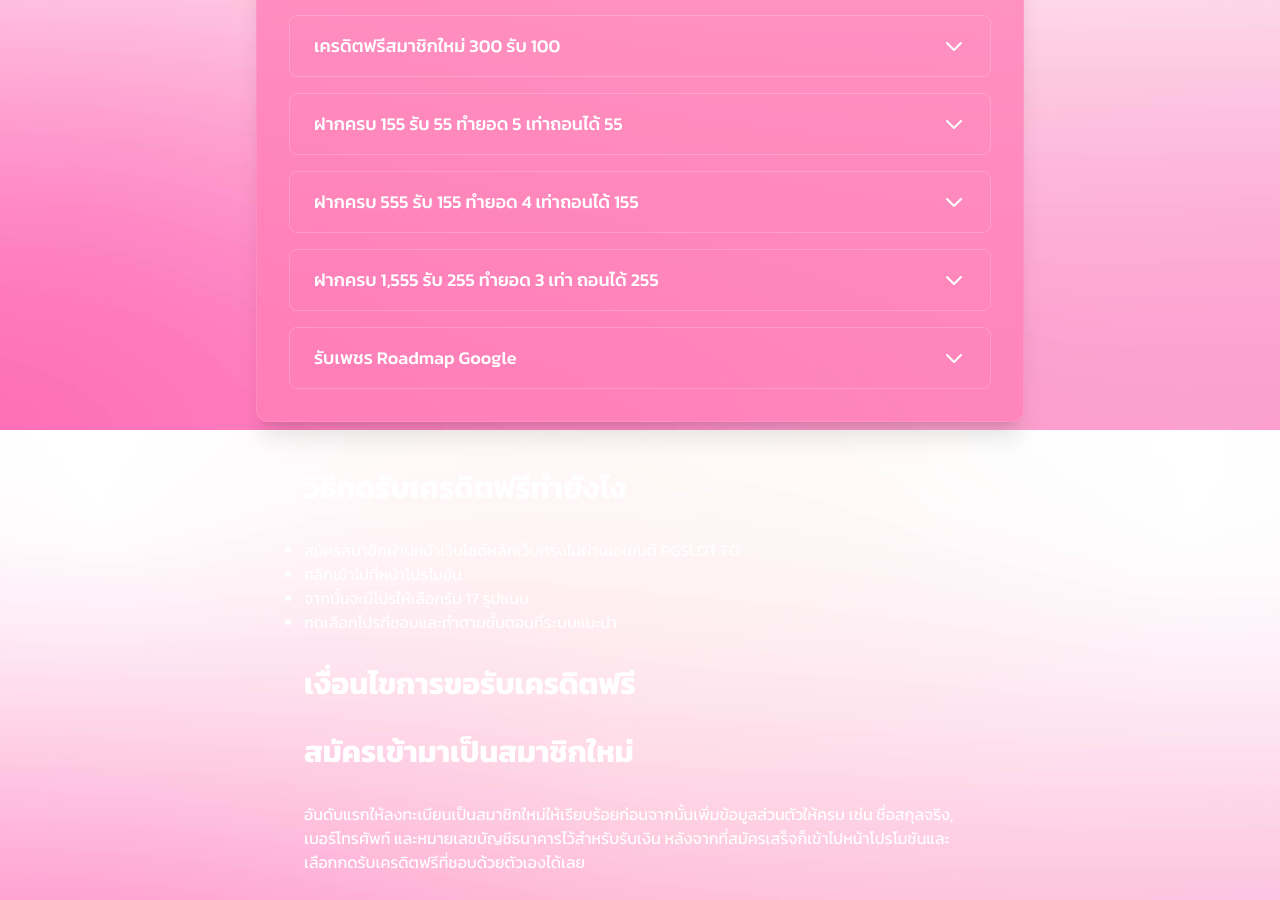
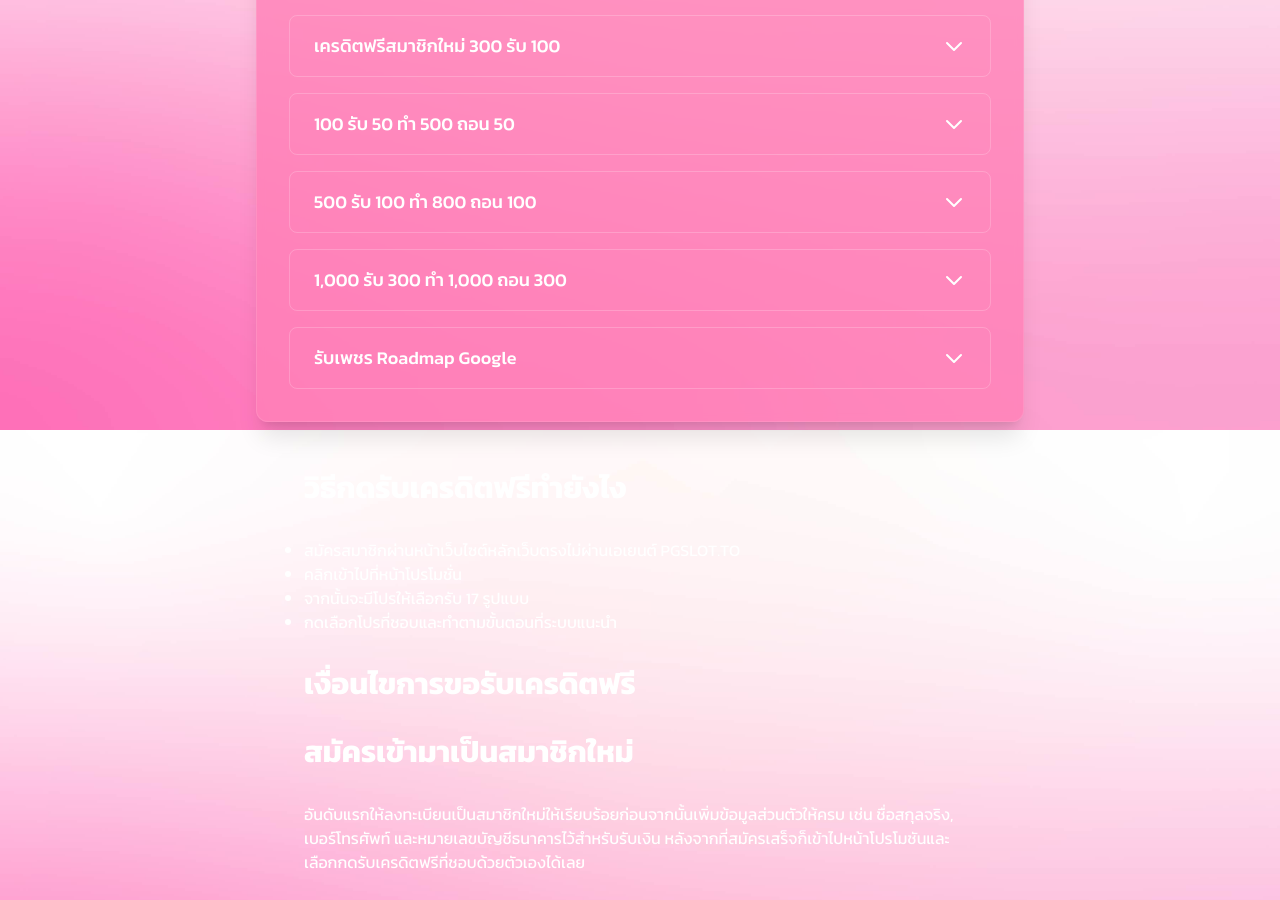
Before and after one commit to zhshimanto/PgTo, a Nuxt app: page /free-credit in a window 1280 px wide. Shown: the part 1170-2070 px from the top of the page. Built offline with nearby package versions, Linux system fonts and the light colour scheme.

Commit message:
blog order updated and package json

```diff
--- a/components/BlogList.vue
+++ b/components/BlogList.vue
@@ -5,7 +5,7 @@
         <div v-for="post in posts" :key="post.id" class="blog-card">
           <nuxt-link :to="`/blog/${post.slug}`" class="block">
             <div class="bg-gray-800 rounded-lg overflow-hidden shadow-lg transition-transform hover:scale-105">
-              <img :src="post.image" :alt="post.title" class="w-full h-48 object-cover">
+              <img :src="post.image" :alt="post.title" class="w-full h-48 object-inherit md:object-cover">
               <div class="p-6">
                 <h3 class="text-xl font-bold text-white mb-2">{{ post.title }}</h3>
                 <p class="text-white/80 mb-4">{{ post.excerpt }}</p>
@@ -25,7 +25,7 @@
 <script setup>
 import blogPosts from '~/data/blog-posts.json'
 
-const posts = ref(blogPosts.posts)
+const posts = ref(blogPosts.posts.sort((a, b) => new Date(b.date) - new Date(a.date)))
 
 const formatDate = (date) => {
   return new Date(date).toLocaleDateString('en-US', {
--- a/package.json
+++ b/package.json
@@ -14,7 +14,7 @@
     "@nuxtjs/seo": "^3.0.3",
     "@nuxtjs/sitemap": "^5.0.0",
     "nuxt": "^3.16.2",
-    "vue": "^3.5.13",
+    "vue": "^3.3.13",
     "vue-router": "^4.5.0"
   },
   "devDependencies": {
--- a/pages/free-credit.vue
+++ b/pages/free-credit.vue
@@ -150,16 +150,16 @@ const faqItems = [
     answer: 'รหัสคูปอง : PGSLOTTONEWS100'
   },
   {
-    question: 'ฝากครบ 155 รับ 55 ทำยอด 5 เท่าถอนได้ 55',
-    answer: 'รหัสคูปอง : DQ76TYFICJ5Y4IL2'
+    question: '100 รับ 50 ทำ 500 ถอน 50',
+    answer: 'รหัสคูปอง : BHE2WJPAVRC6ZVRP'
   },
   {
-    question: 'ฝากครบ 555 รับ 155 ทำยอด 4 เท่าถอนได้ 155',
-    answer: 'รหัสคูปอง : N3DT4RXRVXGOQ628'
+    question: '500 รับ 100 ทำ 800 ถอน 100',
+    answer: 'รหัสคูปอง : ASVPF66PXIA8XC6I'
   },
   {
-    question: 'ฝากครบ 1,555 รับ 255 ทำยอด 3 เท่า ถอนได้ 255',
-    answer: 'รหัสคูปอง : 4HMQCR4A8FU33HLD'
+    question: '1,000 รับ 300 ทำ 1,000 ถอน 300',
+    answer: 'รหัสคูปอง : 8CTDLPZHAUNNCMX9'
   },
   {
     question: 'รับเพชร Roadmap Google',
```
Also changed, not shown: data/blog-posts.json, 1 other file (tests, documents, lock files or other folders).
